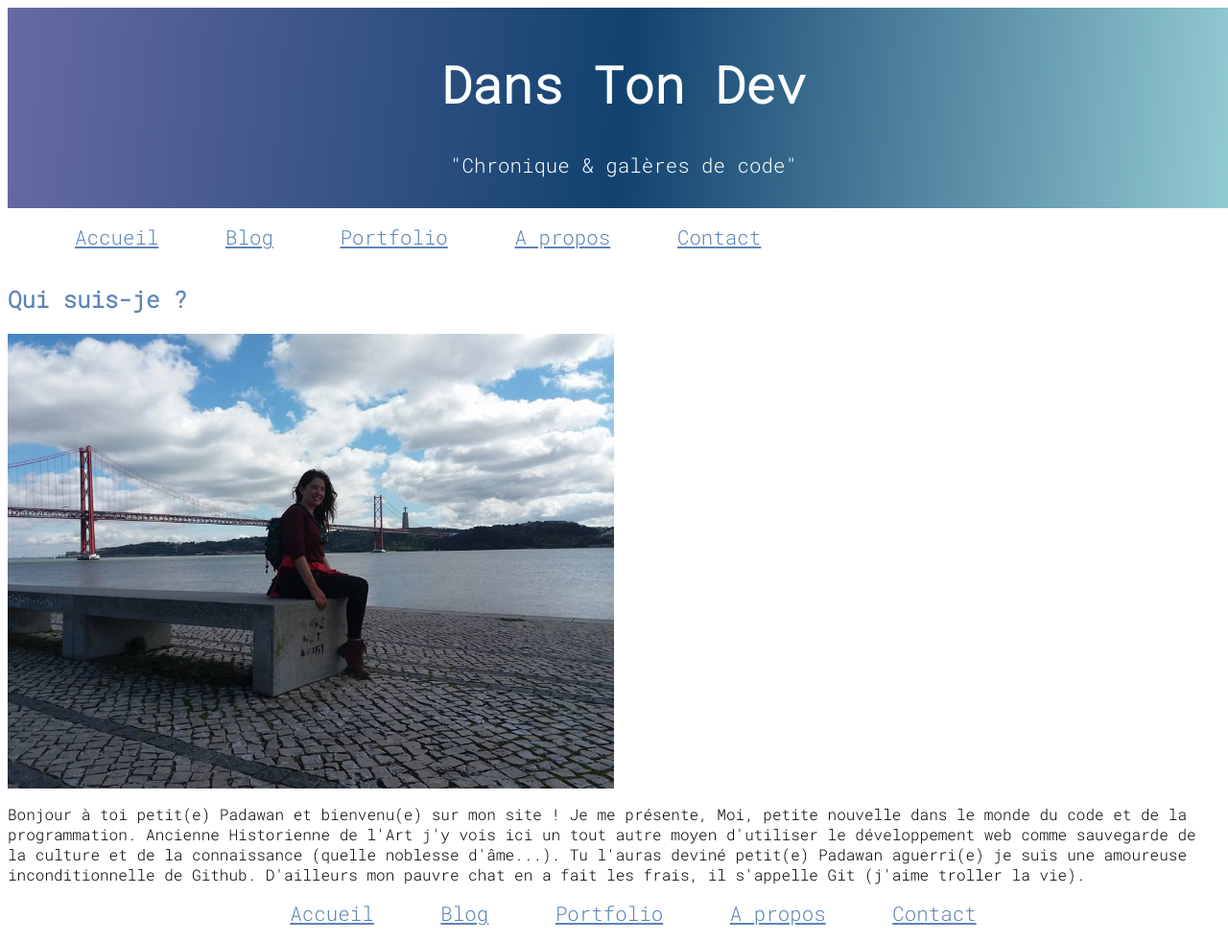
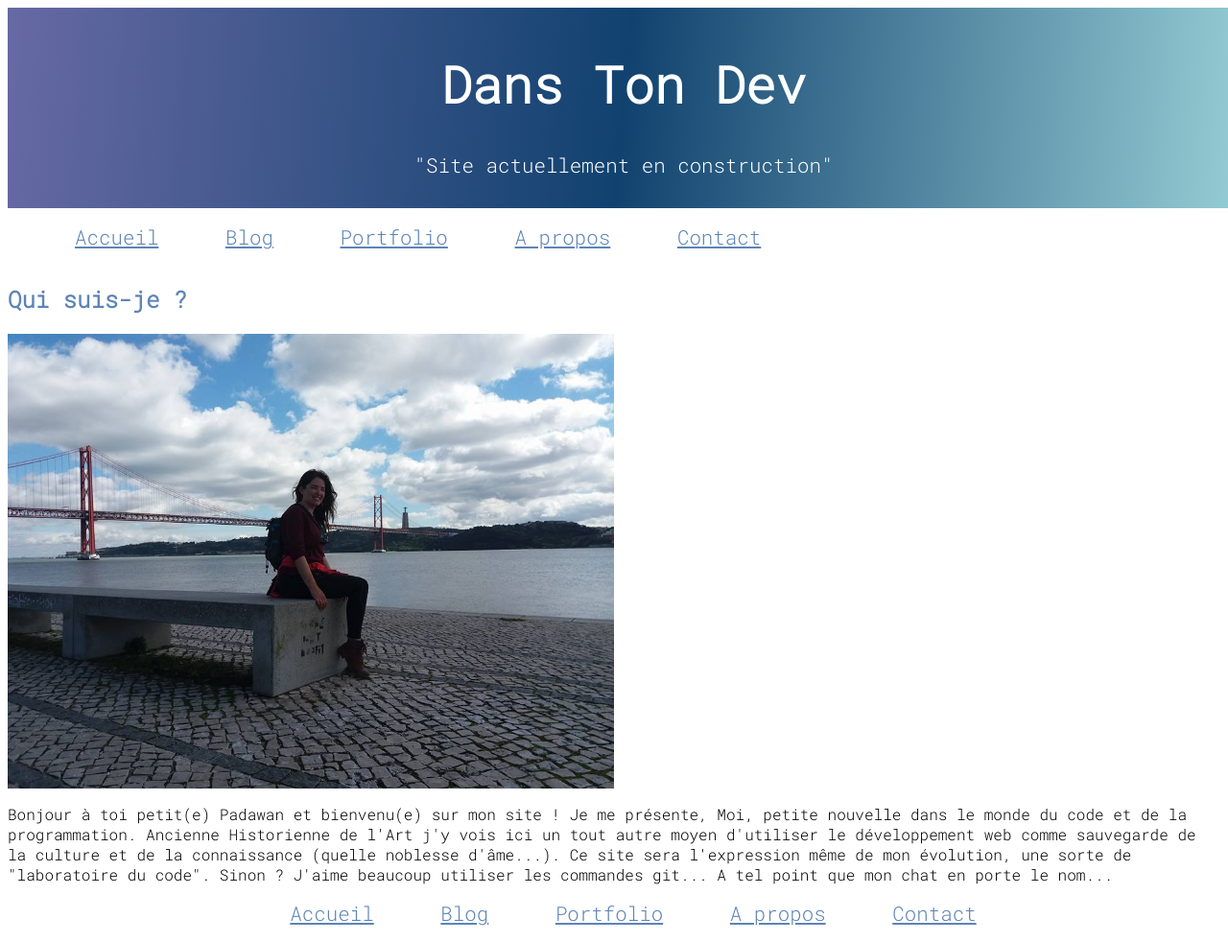
Before and after one commit to fannyperret/Php-Blog-From-Scratch, a PHP site: page / in a window 1280 px wide. Shown: the whole page at 96% size. Run offline with PHP 8.4, Linux system fonts and the light colour scheme.

Commit message:
change presentation :cat:

```diff
--- a/includes/header.php
+++ b/includes/header.php
@@ -1,4 +1,4 @@
 <header id="header">
   <h1>Dans Ton Dev</h1>
-  <p>"Chronique & galères de code"</p>
+  <p>"Site actuellement en construction"</p>
 </header>
--- a/pages/home.php
+++ b/pages/home.php
@@ -16,8 +16,8 @@
       <p>Bonjour à toi petit(e) Padawan et bienvenu(e) sur mon site !
         Je me présente, Moi, petite nouvelle dans le monde du code et de la programmation.
         Ancienne Historienne de l'Art j'y vois ici un tout autre moyen d'utiliser le développement web comme sauvegarde de la culture et de la connaissance (quelle noblesse d'âme...).
-        Tu l'auras deviné petit(e) Padawan aguerri(e) je suis une amoureuse inconditionnelle de Github.
-        D'ailleurs mon pauvre chat en a fait les frais, il s'appelle Git (j'aime troller la vie).</p>
+        Ce site sera l'expression même de mon évolution, une sorte de "laboratoire du code".
+        Sinon ? J'aime beaucoup utiliser les commandes git... A tel point que mon chat en porte le nom...</p>
     </div>
 
 </div>
```
